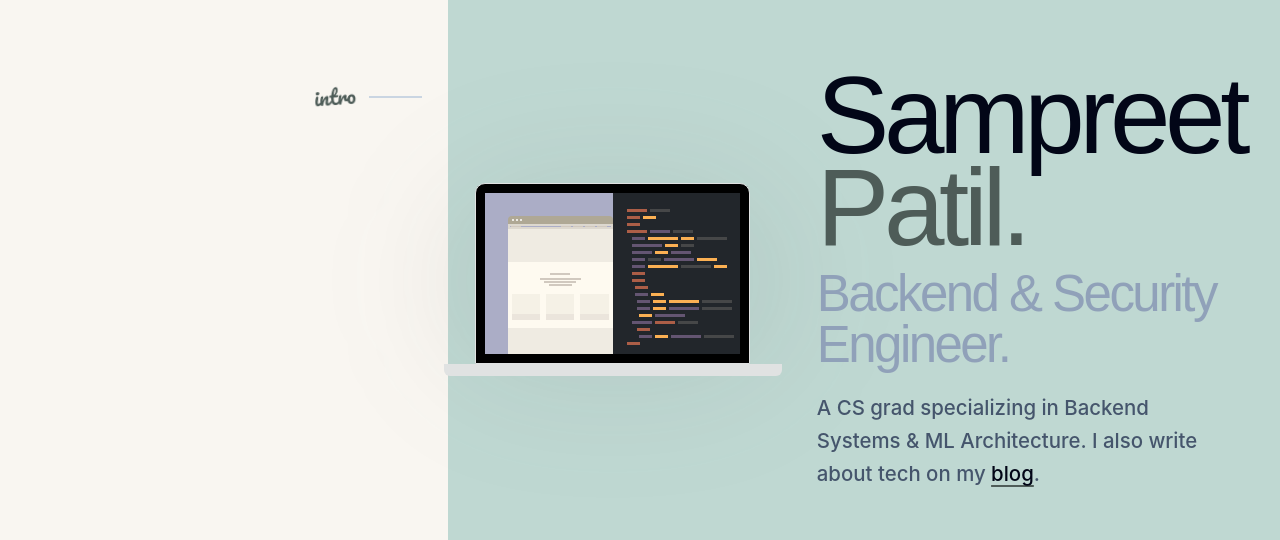
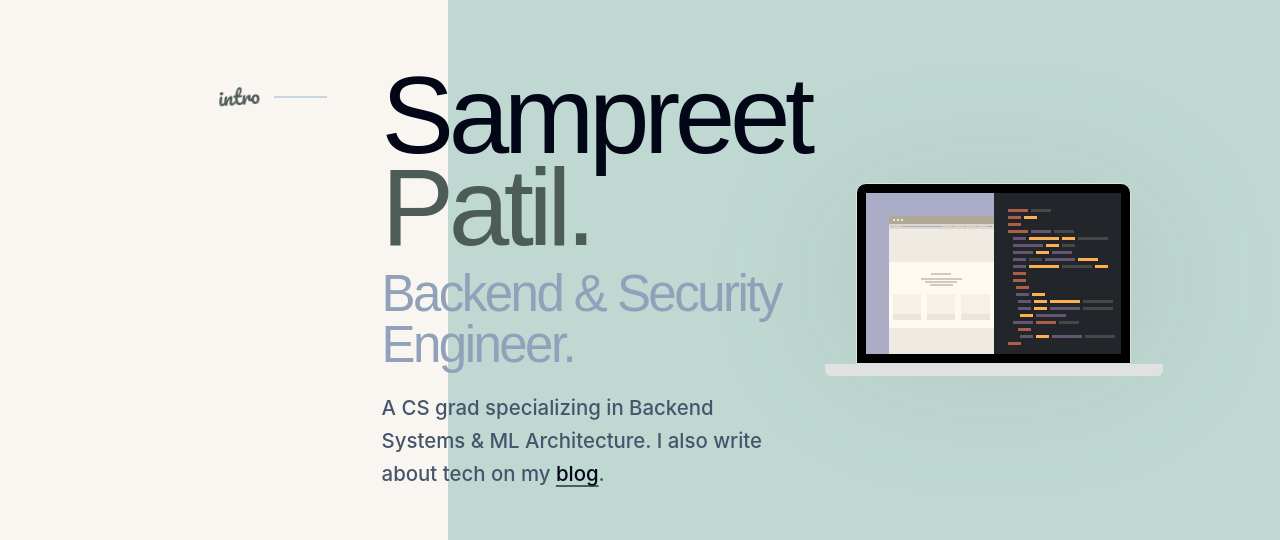
Before and after one commit to IDKSAM27/IDKSAM27.github.io, a Next.js app: page / in a window 1280 px wide. Shown: the part 130-670 px from the top of the page. Built offline with nearby package versions, Linux system fonts and the light colour scheme; no server answers; a web font is replaced by a local one.

Commit message:
Changed the hero section layout

```diff
--- a/components/Hero.js
+++ b/components/Hero.js
@@ -2,6 +2,14 @@ import { useRef, useState } from 'react';
 import { useGSAP } from '@gsap/react';
 import gsap from 'gsap';
 import ComplexComputerGraphic from './ComplexComputerGraphic';
+
+// ─── Desktop hero horizontal offset ────────────────────────────────────────
+// Change ONLY this value to shift the hero left/right on lg+ screens.
+// Tailwind left-padding scale: pl-0=0px  pl-4=16px  pl-8=32px  pl-16=64px
+//                              pl-20=80px  pl-24=96px  pl-32=128px
+// Right padding stays at lg:pr-16 so the graphic has breathing room.
+const HERO_DESKTOP_LEFT_PADDING = 'lg:pl-4';
+// ─────────────────────────────────────────────────────────────────────────────
 
 const Hero = () => {
   const container = useRef(null);
@@ -53,7 +61,7 @@ const Hero = () => {
   }, { scope: container });
 
   return (
-    <div ref={container} className="w-full px-4 md:px-12 lg:px-32">
+    <div ref={container} className={`w-full px-4 md:px-12 lg:pr-16 ${HERO_DESKTOP_LEFT_PADDING}`}>
       <div className="flex flex-col md:flex-row md:items-start gap-8 md:gap-16">
 
         {/* Sidebar Label (Hidden on mobile for better Hero spacing) */}
@@ -72,18 +80,8 @@ const Hero = () => {
         {/* Main Content - Stacks vertically on Mobile/Tablet, side-by-side on LG Desktop */}
         <div className="flex-grow grid grid-cols-1 lg:grid-cols-12 gap-12 lg:gap-20 items-center">
 
-          {/* Graphic Content - Centered above on small screens, left-aligned on LG. HIDDEN ON MOBILE/TABLET */}
-          <div className="hero-graphic lg:col-span-5 hidden lg:flex justify-center lg:block">
-            <div className="relative">
-              <div className="absolute inset-0 bg-accent-light/10 dark:bg-accent-dark/5 blur-3xl rounded-full" />
-              <div className="relative transition-transform duration-700">
-                <ComplexComputerGraphic />
-              </div>
-            </div>
-          </div>
-
-          {/* Text Content - Centered on small screens, left-aligned on LG */}
-          <div className="lg:col-span-7 space-y-6 order-last lg:order-none text-center lg:text-left">
+          {/* Text Content - Left column on LG desktop, stacked first on mobile */}
+          <div className="lg:col-span-7 space-y-6 text-center lg:text-left">
             <div>
               <h1 className="hero-title text-6xl sm:text-7xl lg:text-9xl font-heading tracking-tighter leading-[0.85] text-text-light dark:text-text-dark">
                 Sampreet <br />
@@ -109,6 +107,16 @@ const Hero = () => {
 
           </div>
 
+          {/* Graphic Content - Right column on LG desktop. HIDDEN ON MOBILE/TABLET */}
+          <div className="hero-graphic lg:col-span-5 hidden lg:flex justify-center lg:block">
+            <div className="relative">
+              <div className="absolute inset-0 bg-accent-light/10 dark:bg-accent-dark/5 blur-3xl rounded-full" />
+              <div className="relative transition-transform duration-700">
+                <ComplexComputerGraphic />
+              </div>
+            </div>
+          </div>
+
         </div>
       </div>
     </div>
```
